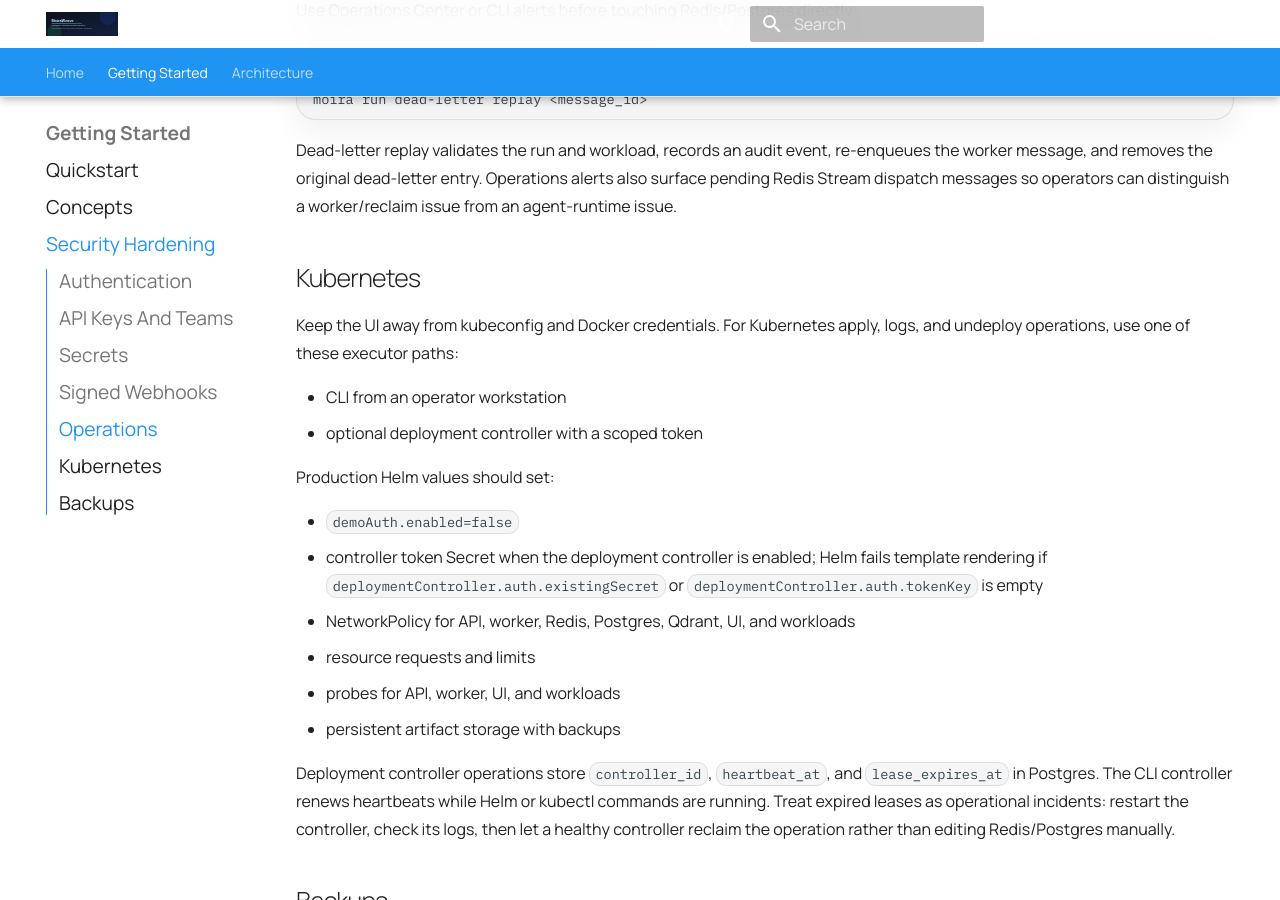
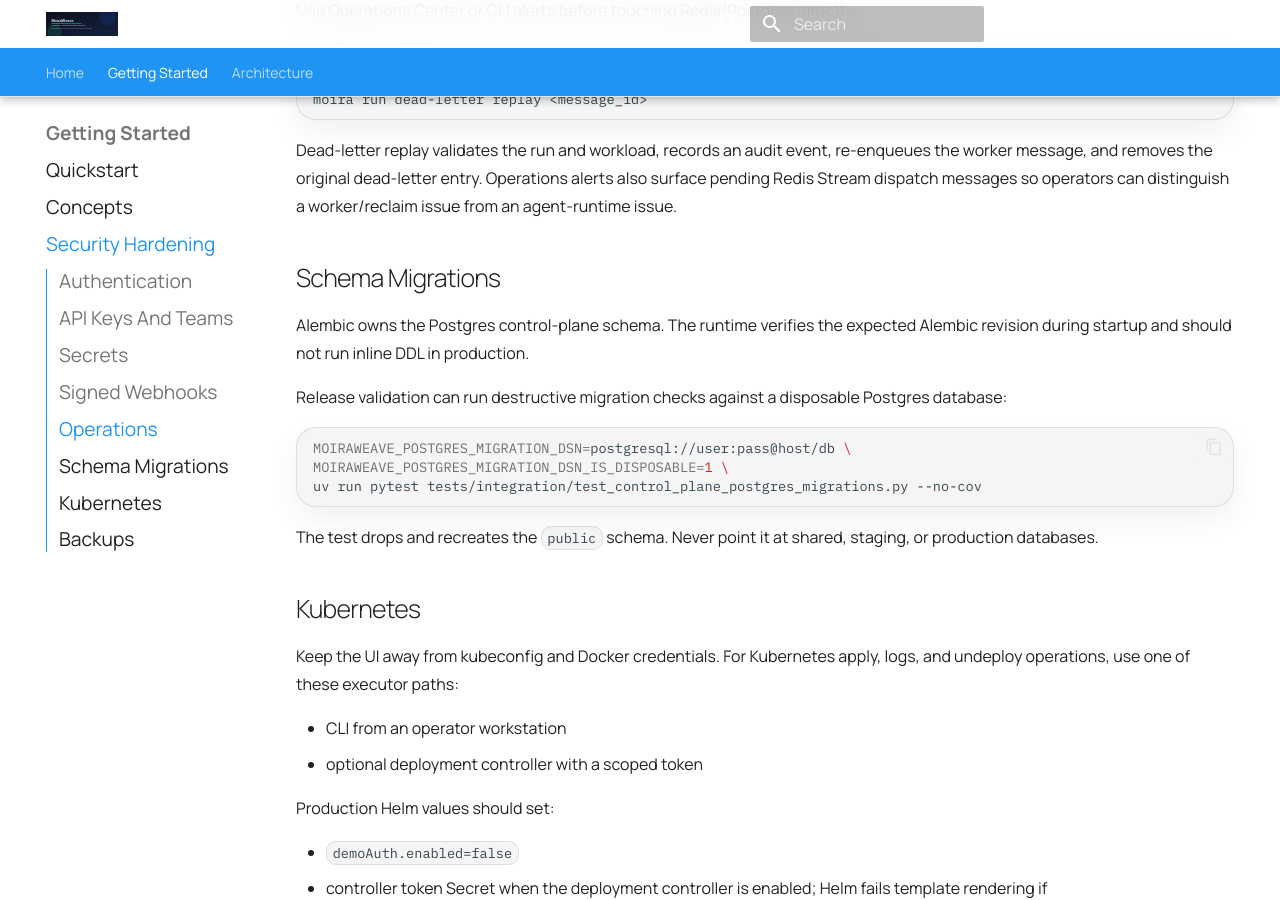
Before and after one commit to moiraweave-labs/moiraweave-docs, an MkDocs documentation site: the page built from docs/security-hardening.md, in a window 1280 px wide and 900 px high, scrolled down 2034 px. Built offline with MkDocs 1.6.1 and Material for MkDocs 9.7.7, drawn with Linux system fonts in a browser that asks for light colours; comment, search, counter and statistics services are not loaded.

Commit message:
docs: document postgres migration checks

````diff
--- a/docs/security-hardening.md
+++ b/docs/security-hardening.md
@@ -105,6 +105,23 @@ re-enqueues the worker message, and removes the original dead-letter entry.
 Operations alerts also surface pending Redis Stream dispatch messages so
 operators can distinguish a worker/reclaim issue from an agent-runtime issue.
 
+## Schema Migrations
+
+Alembic owns the Postgres control-plane schema. The runtime verifies the expected
+Alembic revision during startup and should not run inline DDL in production.
+
+Release validation can run destructive migration checks against a disposable
+Postgres database:
+
+```bash
+MOIRAWEAVE_POSTGRES_MIGRATION_DSN=postgresql://user:pass@host/db \
+MOIRAWEAVE_POSTGRES_MIGRATION_DSN_IS_DISPOSABLE=1 \
+uv run pytest tests/integration/test_control_plane_postgres_migrations.py --no-cov
+```
+
+The test drops and recreates the `public` schema. Never point it at shared,
+staging, or production databases.
+
 ## Kubernetes
 
 Keep the UI away from kubeconfig and Docker credentials. For Kubernetes apply,
````
